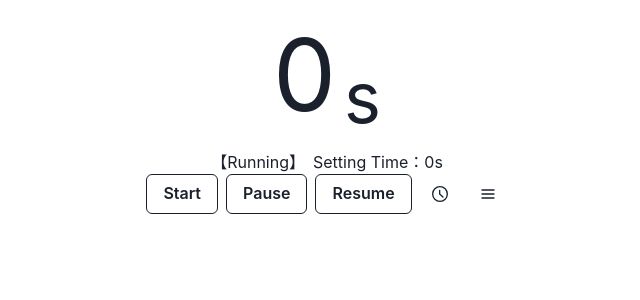
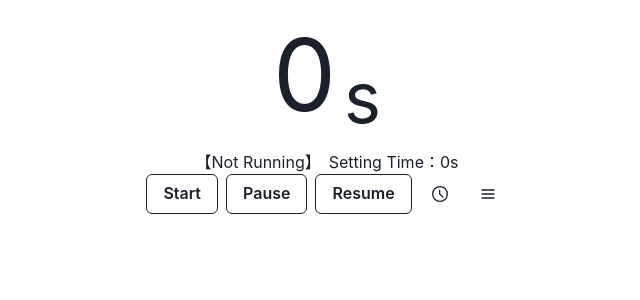
Before and after one commit to ltoppyl/timer-app, a React (Create React App) app: page / in a window 1280 px wide. Shown: the top 300 px of the page, without its empty margins (313-953 px from the left). Built offline with nearby package versions, Linux system fonts and the light colour scheme.

Commit message:
fix: 表示情報の修正

```diff
--- a/src/components/DisplaySettingTime.tsx
+++ b/src/components/DisplaySettingTime.tsx
@@ -37,7 +37,7 @@ const DisplaySettingTime = ({
 
   return (
     <HStack justifyContent={"center"}>
-      <Text textAlign={"center"}>【{isRunning ? displayIsRunning[0] : displayIsRunning[1]}】</Text>
+      <Text textAlign={"center"}>【{isRunning ? displayIsRunning[1] : displayIsRunning[2]}】</Text>
       {upperLimitUnits === "day" && (
         <Text textAlign={"center"}>
           {displayIsRunning[0]}：{day}
```
